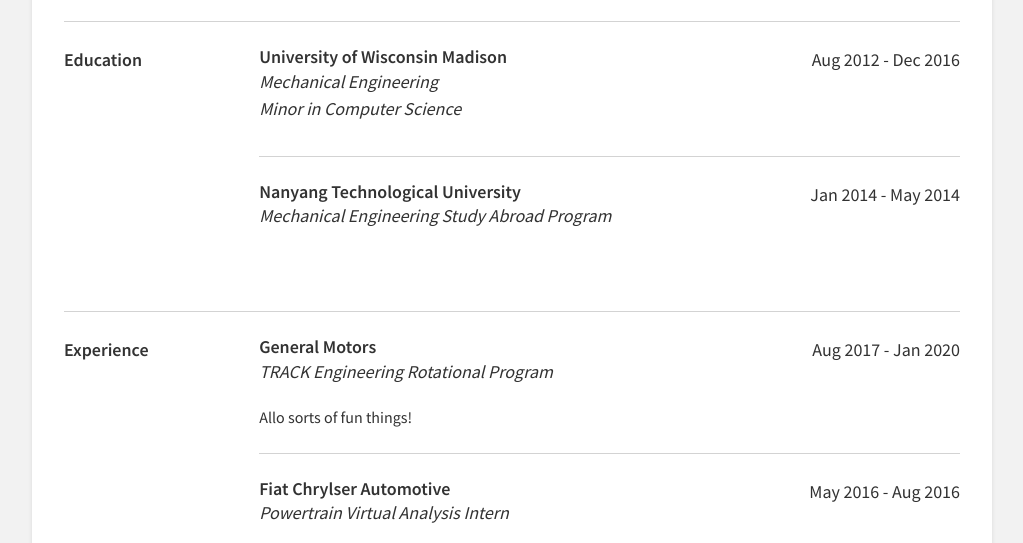
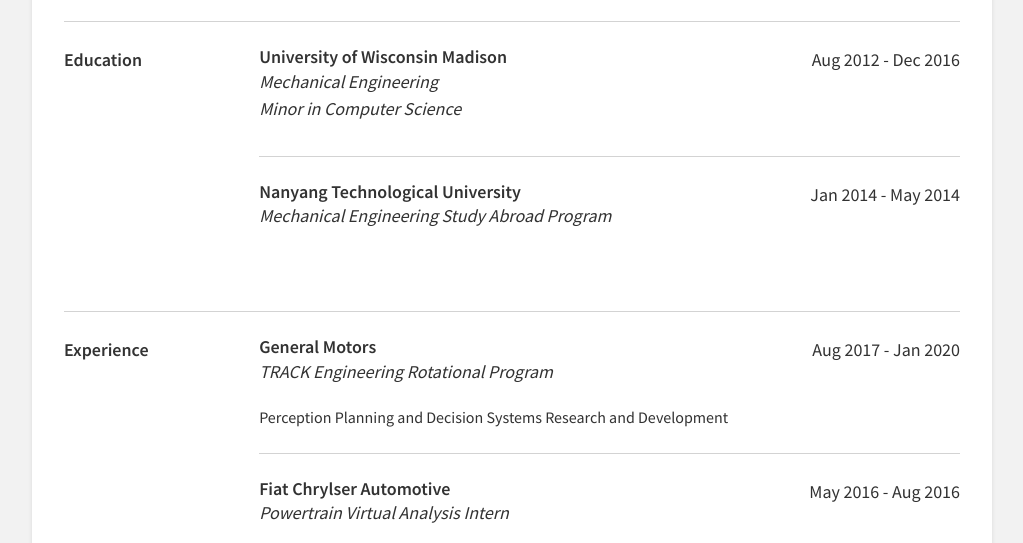
Before and after one commit to jpneville47/html_practice, a plain HTML site: page index.html in a window 1280 px wide. Shown: the part 235-778 px from the top of the page, without its empty margins (128-1151 px from the left). Drawn offline with nearby package versions, Linux system fonts and the light colour scheme.

Commit message:
Updated role within GM TRACK program

```diff
--- a/index.html
+++ b/index.html
@@ -61,7 +61,7 @@
                         Aug 2017 - Jan 2020
                       </div>
                     </div> <!-- end job-title container -->
-                    <p>Allo sorts of fun things!</p>
+                    <p>Perception Planning and Decision Systems Research and Development</p>
                 </div> <!-- end job -->
 
               <div class="job">
```
